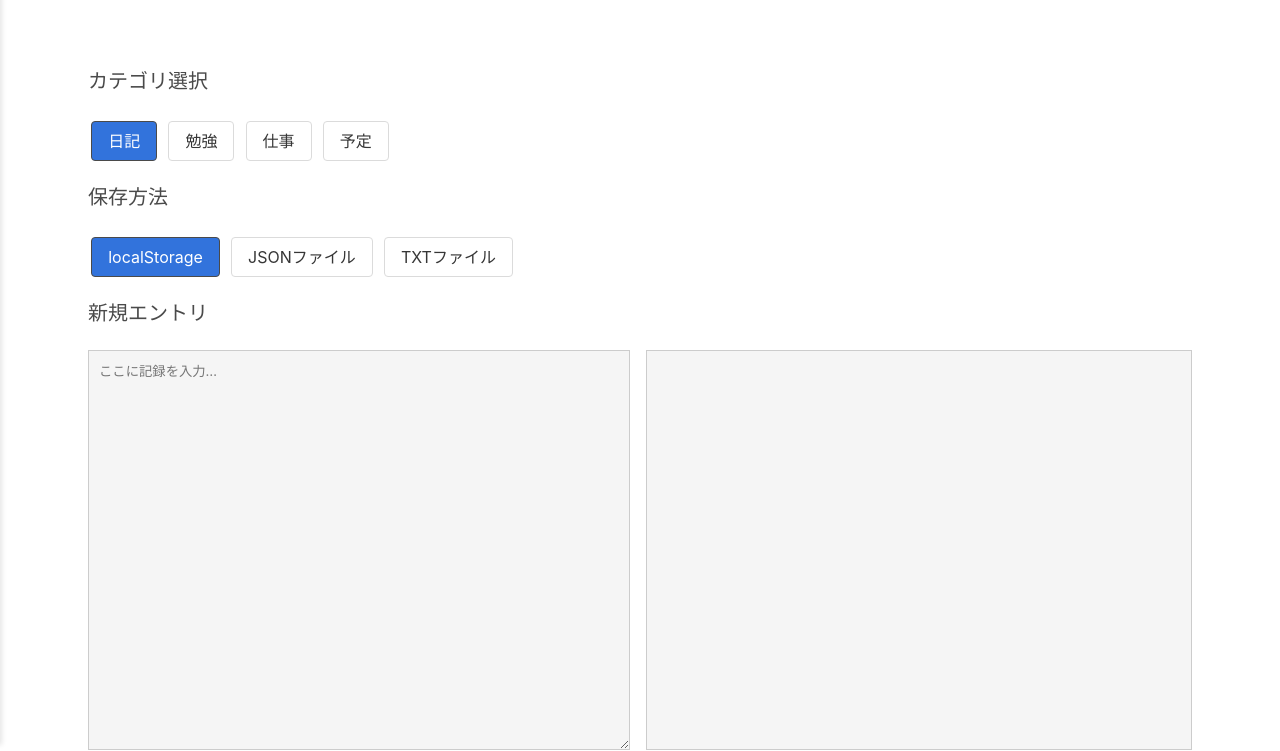
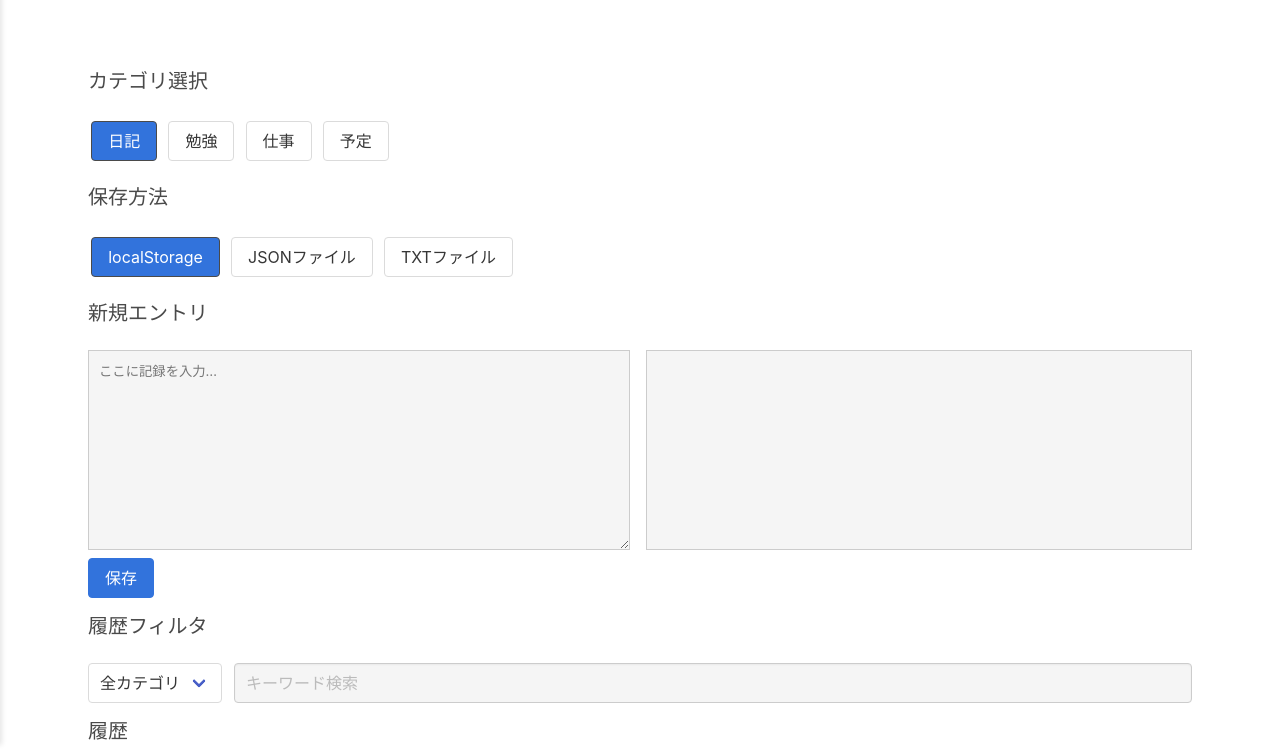
Before and after one commit to sunai-luminous/LifeDashboard, a plain HTML site: page index.html in a window 1280 px wide. Shown: the part 55-806 px from the top of the page. Drawn offline with nearby package versions, Linux system fonts and the light colour scheme.

Commit message:
Update index.html

```diff
--- a/index.html
+++ b/index.html
@@ -59,7 +59,7 @@
     }
     textarea#entry-text {
       flex: 1;
-      height: 400px;       /* 初期縦幅 */
+      height: 200px;       /* 初期縦幅 */
       min-height: 100px;
       resize: both;        /* 縦横リサイズ可 */
       overflow: hidden;    /* オートグロウ時に不要なスクロールバーを消す */
```
